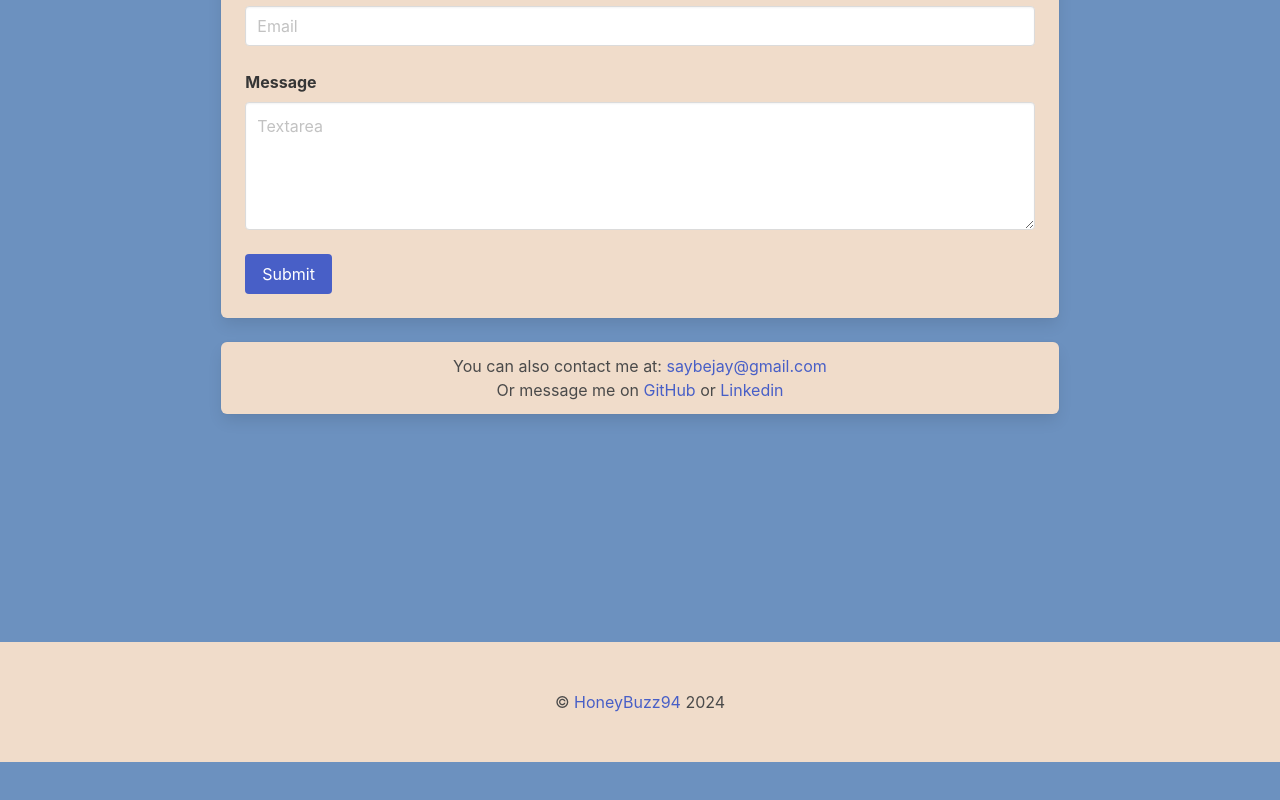
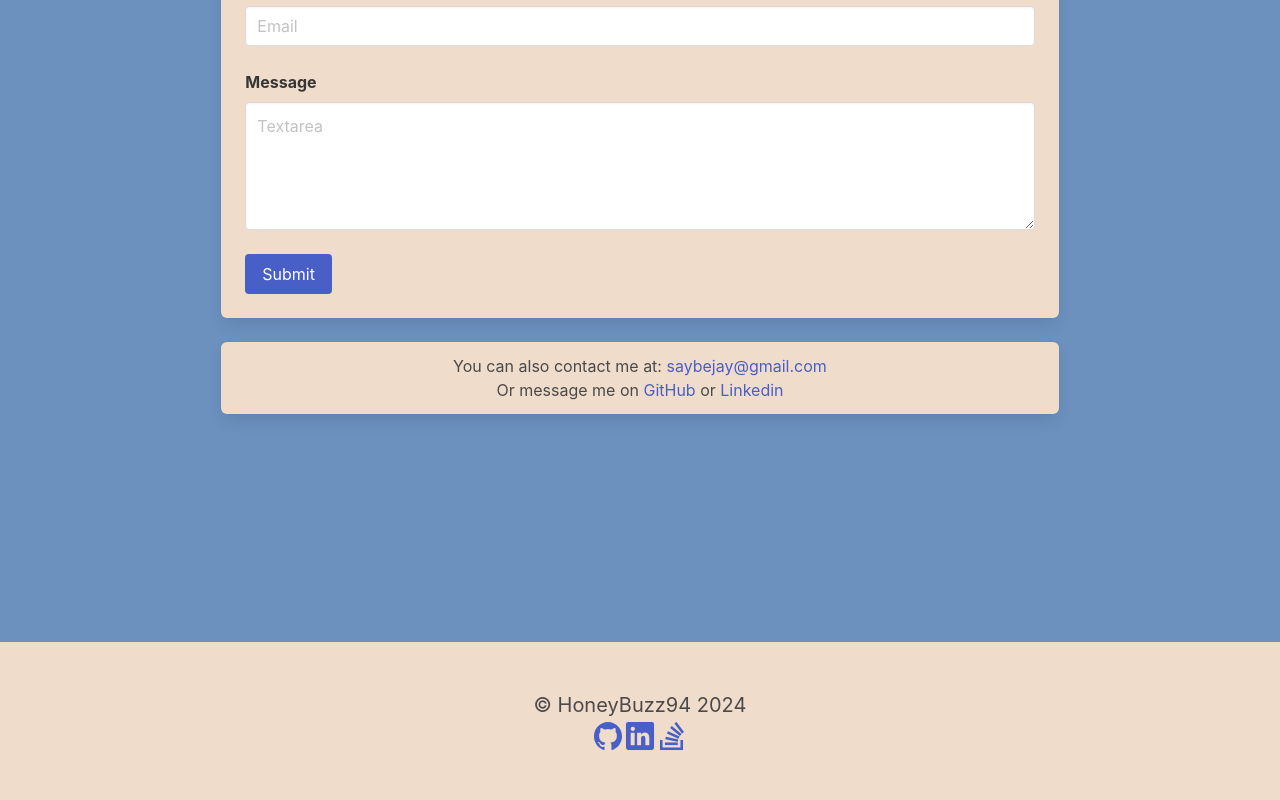
Before and after one commit to HoneyBuzz94/sjg-portfolio, a React (Vite) app: page /contact in a window 1280 px wide. Shown: the part 264-1064 px from the top of the page. Before the commit the page ends 1026 px from the top, so only its background shows below. Built offline with nearby package versions, Linux system fonts and the light colour scheme.

Commit message:
Updated footer

```diff
--- a/index.html
+++ b/index.html
@@ -1,14 +1,29 @@
-<!doctype html>
-<html lang="en" style="background-color: #6C91BF;">
+<!DOCTYPE html>
+<html lang="en" style="background-color: #6c91bf">
   <head>
     <meta charset="UTF-8" />
     <meta name="viewport" content="width=device-width, initial-scale=1.0" />
     <title>Sam Grow's Portfolio</title>
-    <link rel="icon" type="image/x-icon" href="/images/HoneyBuzz94 Logo (small).png">
-    <link rel="stylesheet" href="https://cdn.jsdelivr.net/npm/bulma@0.9.4/css/bulma.min.css">
+    <link
+      rel="icon"
+      type="image/x-icon"
+      href="/images/HoneyBuzz94 Logo (small).png"
+    />
+    <link
+      rel="stylesheet"
+      href="https://cdn.jsdelivr.net/npm/bulma@0.9.4/css/bulma.min.css"
+    />
   </head>
   <body>
     <div id="root"></div>
     <script type="module" src="/src/main.jsx"></script>
+    <script
+      type="module"
+      src="https://unpkg.com/ionicons@7.1.0/dist/ionicons/ionicons.esm.js"
+    ></script>
+    <script
+      nomodule
+      src="https://unpkg.com/ionicons@7.1.0/dist/ionicons/ionicons.js"
+    ></script>
   </body>
 </html>
--- a/src/components/Footer.jsx
+++ b/src/components/Footer.jsx
@@ -1,10 +1,17 @@
 export default function Nav() {
   return (
-    <div className="hero" style={{backgroundColor: '#F0DCCA'}}>
-      <div className="hero-body">
-        <p className="has-text-centered">
-          &copy; <a href="https://github.com/HoneyBuzz94">HoneyBuzz94</a> 2024
-        </p>
+    <div className="hero" style={{ backgroundColor: "#F0DCCA" }}>
+      <div className="hero-body has-text-centered">
+        <p className="is-size-5">&copy; HoneyBuzz94 2024</p>
+        <a target="_blank" href="https://github.com/HoneyBuzz94">
+          <ion-icon name="logo-github" size="large"></ion-icon>
+        </a>
+        <a target="_blank" href="https://www.linkedin.com/search/results/all/?fetchDeterministicClustersOnly=true&heroEntityKey=urn%3Ali%3Afsd_profile%3AACoAACPmBlgB-xYQKaSlpt5a7pgDv3kBm_9GhU4&keywords=samuel%20grow&origin=RICH_QUERY_SUGGESTION&position=0&searchId=df09f6e9-17d5-4e1a-bd35-76237d168ac9&sid=X6E&spellCorrectionEnabled=false">
+          <ion-icon name="logo-linkedin" size="large"></ion-icon>
+        </a>
+        <a target="_blank" href="https://stackoverflow.com/users/18787269/sam-grow">
+          <ion-icon name="logo-stackoverflow" size="large"></ion-icon>
+        </a>
       </div>
     </div>
   );
```
Also changed, not shown: src/pages/Contact.jsx (+22 -8 lines).
